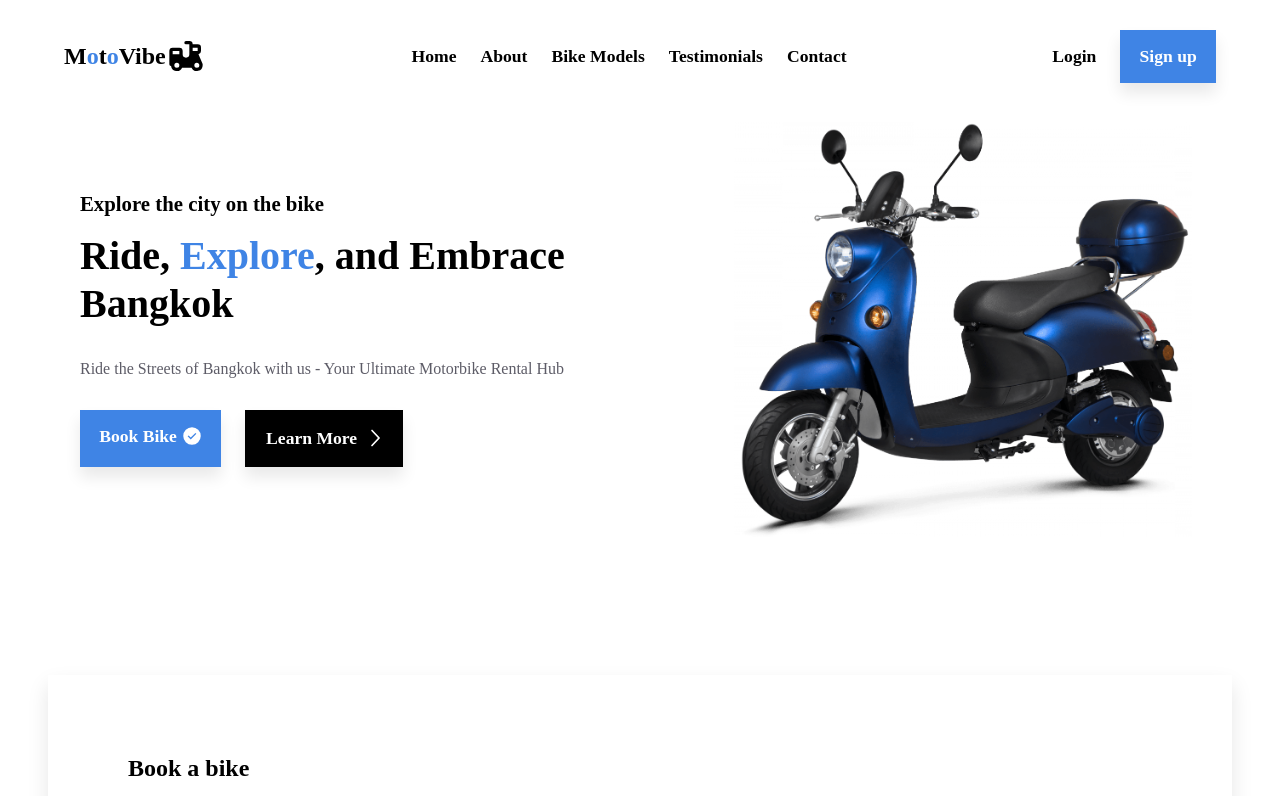
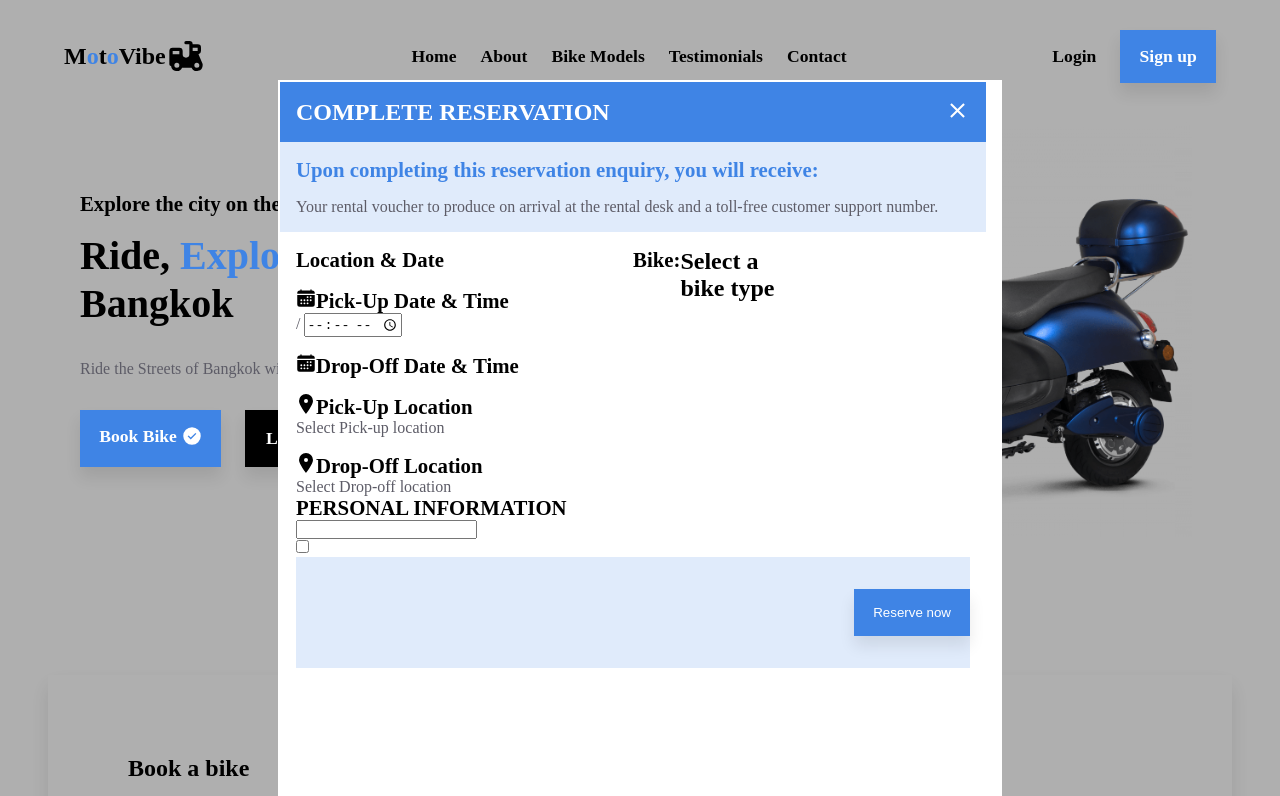
Before and after one commit to OnigiriKing/moto-vibe, a React (Create React App) app: page / in a window 1280 px wide. Shown: the top 796 px of the page. Built offline with nearby package versions, Linux system fonts and the light colour scheme.

Commit message:
Request img fix, style update

```diff
--- a/public/index.html
+++ b/public/index.html
@@ -13,7 +13,7 @@
 <!--  -->
     <title>MotoVibe</title>
   </head>
-  <body>
+  <body  class="body">
     <noscript>You need to enable JavaScript in order to view this website</noscript>
     <div id="root"></div>
   </body>
--- a/src/pages/homePage/components/Request.jsx
+++ b/src/pages/homePage/components/Request.jsx
@@ -34,7 +34,7 @@ export function Request() {
   }
 
   function changeFillState(e) {
-    setFillState({ ...fillState, [e.target.id]: [e.target.value] });
+    setFillState({ ...fillState, [e.target.id]: e.target.value });
   }
 
   return (
--- a/src/pages/homePage/components/RequestMenu.jsx
+++ b/src/pages/homePage/components/RequestMenu.jsx
@@ -7,13 +7,13 @@ export default function RequestMenu({info}) {
 
   const [bikeImg, setBikeImg] = React.useState("")
 
-  React.useEffect(()=> {
-    Object.keys(bikes).map(key => {
+  React.useEffect(() => {
+    Object.keys(bikes).map((key) => {
       if (bikes[key].name === info.bikeType) {
-        return setBikeImg(bikes[key].img);
+        setBikeImg(bikes[key].img);
       }
-    })
-  }, [info])
+    });
+  }, [info.bikeType]);
 
     return (
       <>
@@ -39,7 +39,7 @@ export default function RequestMenu({info}) {
                   <h3>Location & Date</h3>
                   <div className="location-info">
                     <h3>{requestSvg(20).calendar}Pick-Up Date & Time</h3>
-                    <p>{info.pickDate}</p>
+                    <p>{info.pickDate} / <input type="time" /></p>
                   </div>
                   <div className="location-info">
                     <h3>{requestSvg(20).calendar}Drop-Off Date & Time</h3>
--- a/src/styles/global/_settings.scss
+++ b/src/styles/global/_settings.scss
@@ -22,7 +22,7 @@ body {
   width: 100%;
   height: 100%;
   position: relative;
-  // overflow: hidden;
+  overflow: hidden;
 }
 
 a {
--- a/src/styles/homeStyle/_homeStyle.scss
+++ b/src/styles/homeStyle/_homeStyle.scss
@@ -760,14 +760,12 @@
 }
 
 //! Requst Menu
-
 .request-menu-bg {
   background-color: #00000050;
   width: 100%;
   height: 100%;
   position: fixed;
   top: 0;
-  display: none;
 }
 
 .request-menu-screen {
@@ -780,8 +778,10 @@
   background-color: #fff;
   overflow-y: scroll;
   border: 2px solid #fff;
-  display: none;
+}
 
+.request-menu-screen, .request-menu-bg {
+  // display: none;
 }
 // .request-menu-screen::-webkit-scrollbar {
 //   width: 10px;
@@ -826,22 +826,32 @@
     flex-direction: column;
 
     .menu-main-time {
+      display: grid;
+      grid-template-columns: 1fr 1fr;
+      width: 100%;
+    }
+
+    .main-date-location {
       display: flex;
-      width: 50%;
+      flex-direction: column;
+      gap: 1rem;
     }
 
     .menu-main-bike {
+      width: 50%;
       h3 {
         display: flex;
-        width: 50%;
+      }
 
+      img {
+        width: 20rem;
       }
     }
 
     .menu-main-complete {
       width: 100%;
       display: flex;
-      padding: 2rem 1rem;
+      padding: 2rem 0rem;
       justify-content: right;
       background-color: $primLight;
 
```
Also changed, not shown: src/dist/style.css, 1 other file (tests, documents, lock files or other folders).
